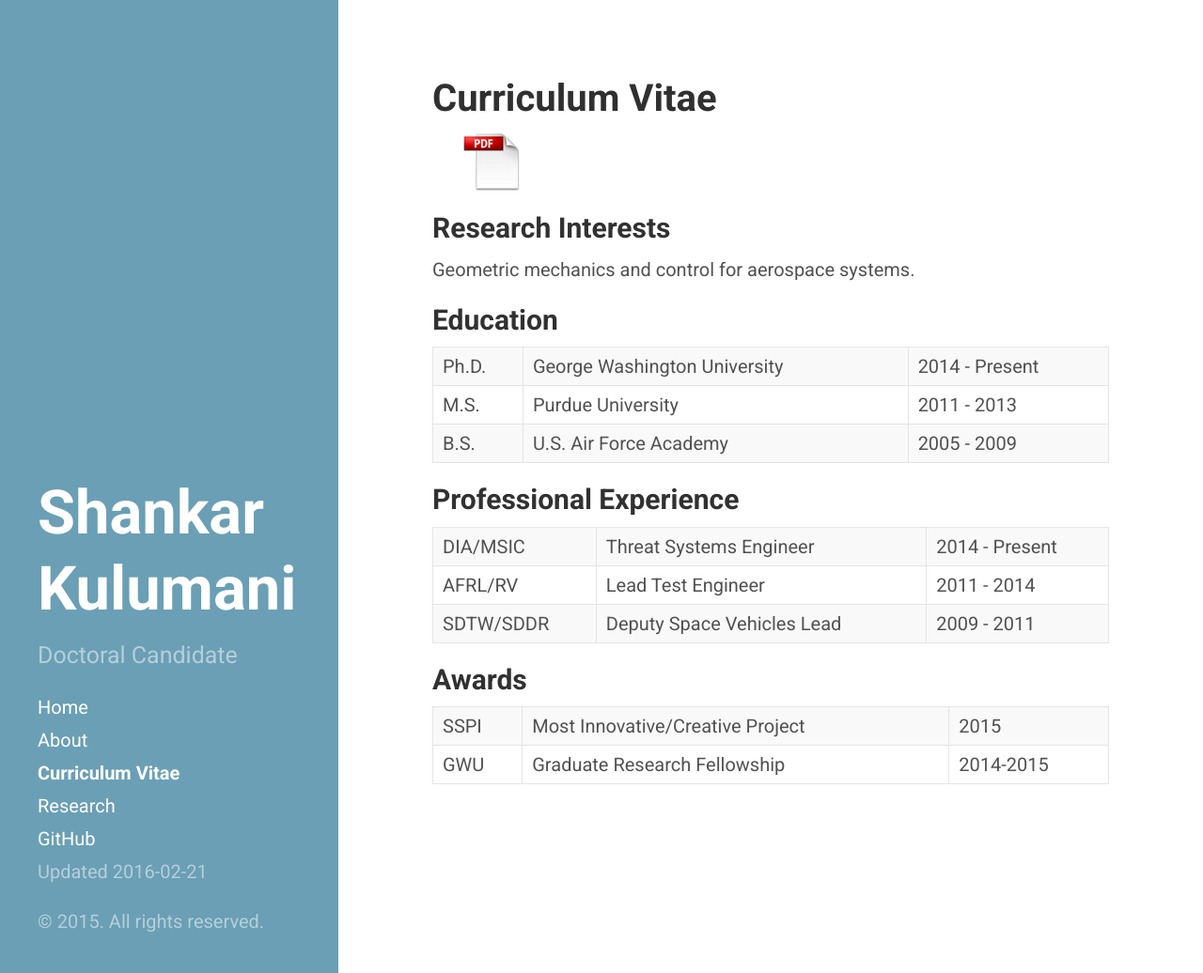
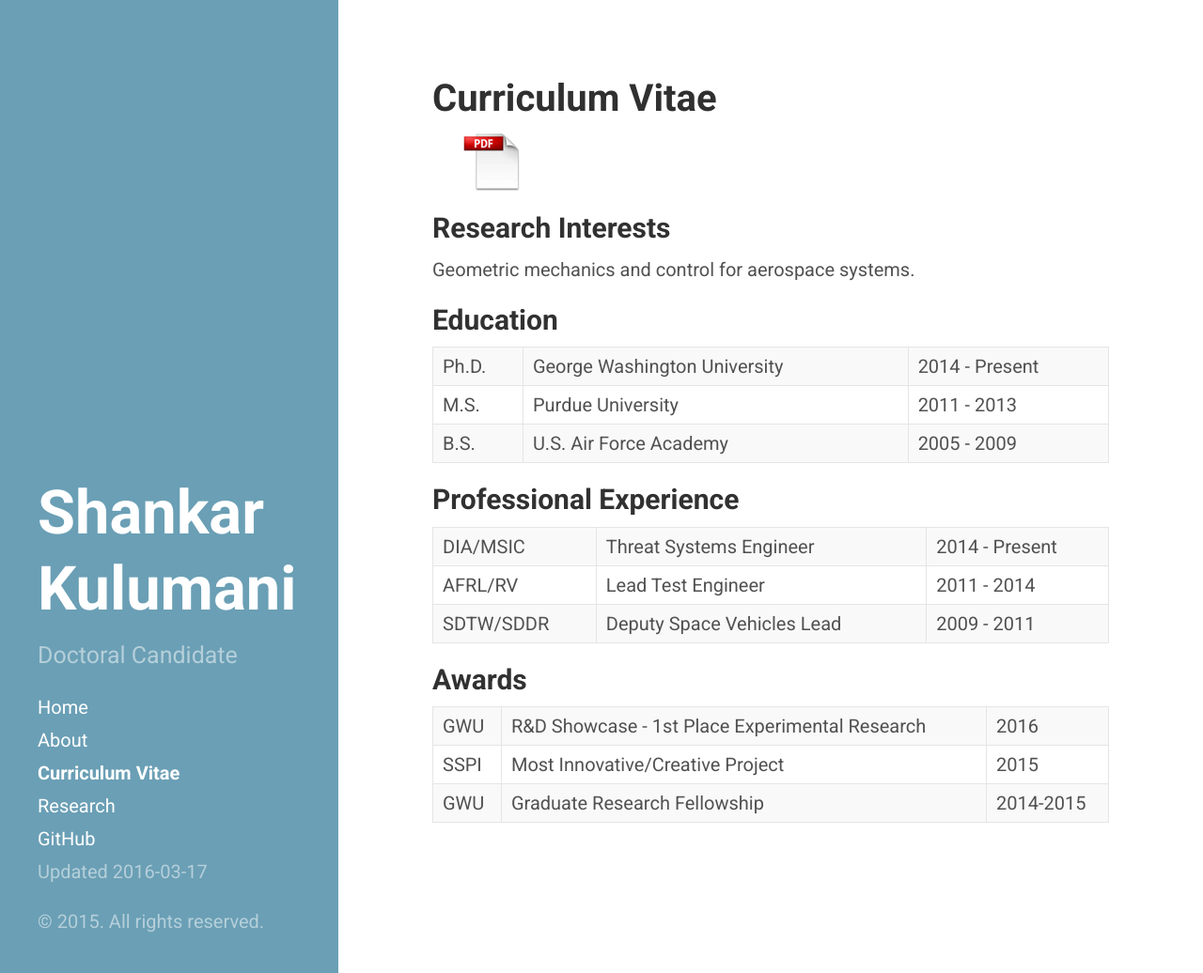
Before and after one commit to skulumani/skulumani.github.io, a Jekyll site: the page built from cv.md, in a window 1280 px wide and 1036 px high. Shown: the whole window at 94% size. Built offline with Jekyll 4.4.1, drawn with Linux system fonts in a browser that asks for light colours.

Commit message:
Added r&d showcase award

```diff
--- a/_config.yml
+++ b/_config.yml
@@ -22,7 +22,7 @@ paginate:         10
 
 # Custom vars
 version:          0.1
-date:			  "2016-02-21"
+date:			  "2016-03-17"
 
 github:
   repo:           https://github.com/skulumani
--- a/cv.md
+++ b/cv.md
@@ -25,5 +25,6 @@ SDTW/SDDR | Deputy Space Vehicles Lead |  2009 -  2011
 
 ## Awards
 
+GWU | R&D Showcase - 1st Place Experimental Research | 2016
 SSPI | Most Innovative/Creative Project | 2015
 GWU | Graduate Research Fellowship | 2014-2015
```
